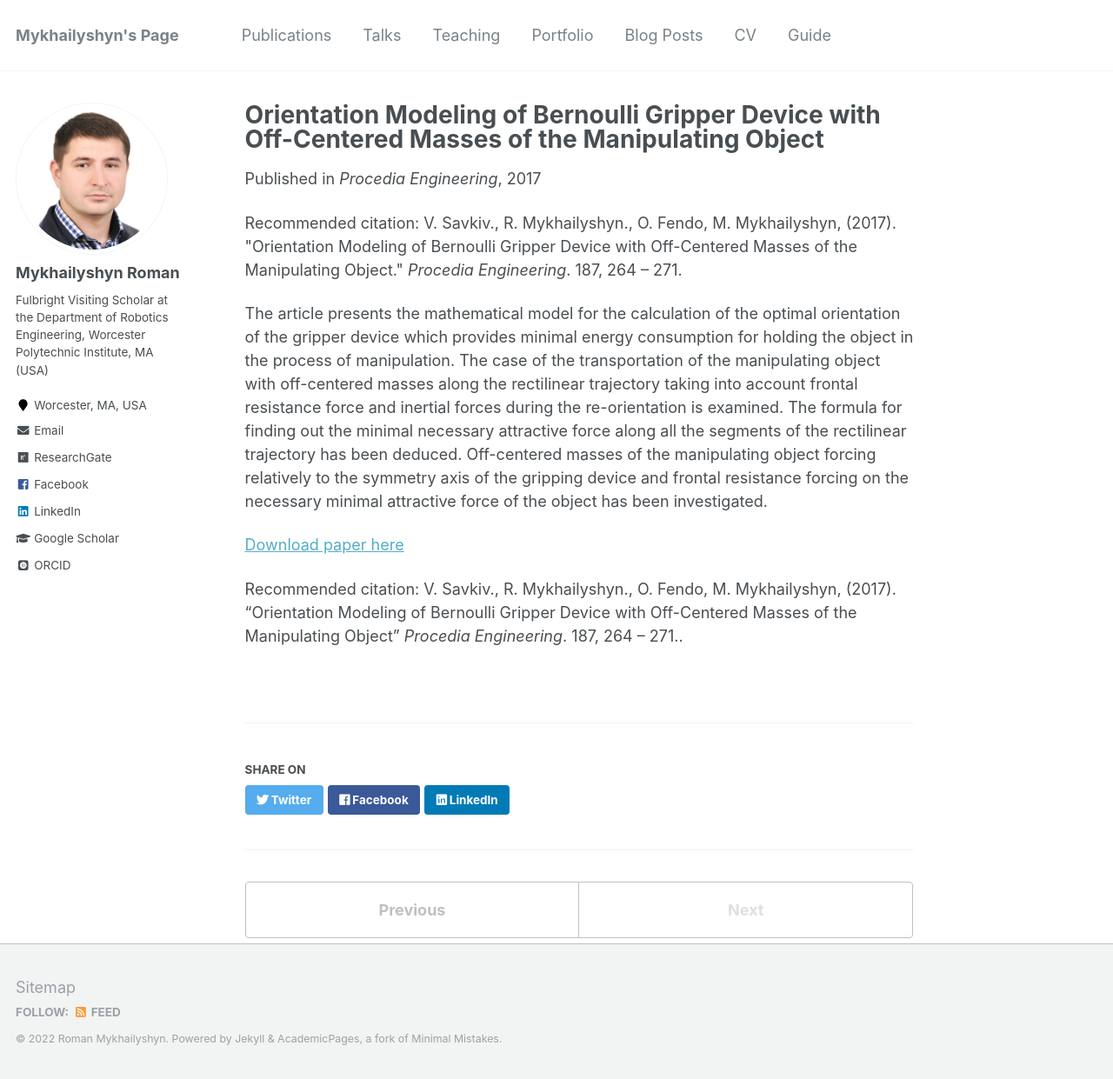
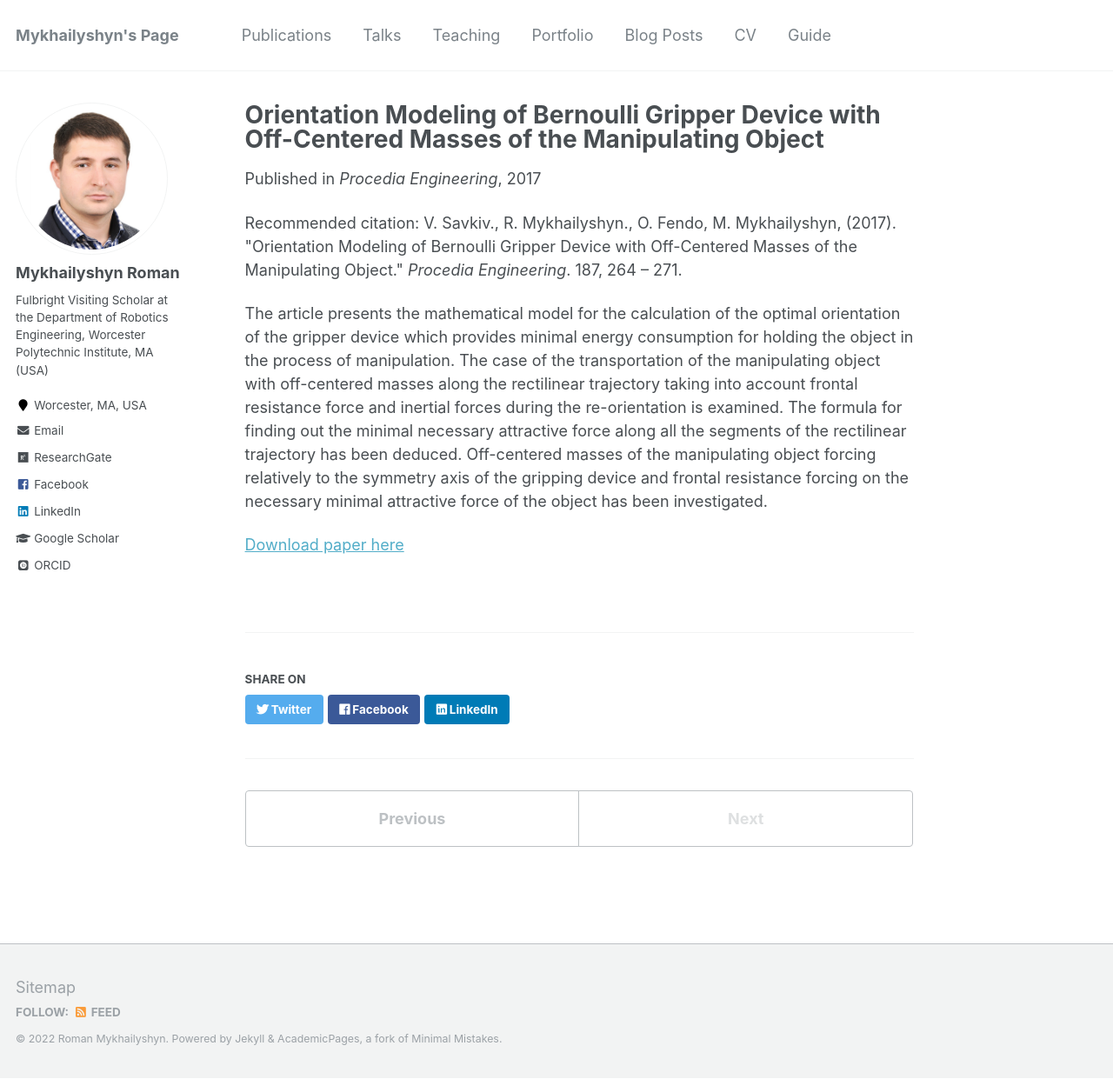
Before and after one commit to RomanMykhailyshyn/RomanMykhailyshyn.github.io, a Jekyll site: the page built from _publications/2017-Orientation Modeling of Bernoulli Gripper Device with Off-Centered Masses of the Manipulating Object-1.md, in a window 1280 px wide and 1241 px high. Shown: the whole window at 87% size. Built offline with Jekyll 4.4.1, drawn with Linux system fonts in a browser that asks for light colours; some web fonts are replaced.

Commit message:
Update 2017-Orientation Modeling of Bernoulli Gripper Device with Off-Centered Masses of the Manipulating Object-1.md

```diff
--- a/_publications/2017-Orientation Modeling of Bernoulli Gripper Device with Off-Centered Masses of the Manipulating Object-1.md
+++ b/_publications/2017-Orientation Modeling of Bernoulli Gripper Device with Off-Centered Masses of the Manipulating Object-1.md
@@ -11,5 +11,3 @@ citation: 'V. Savkiv., R. Mykhailyshyn., O. Fendo, M. Mykhailyshyn,  (2017). &qu
 The article presents the mathematical model for the calculation of the optimal orientation of the gripper device which provides minimal energy consumption for holding the object in the process of manipulation. The case of the transportation of the manipulating object with off-centered masses along the rectilinear trajectory taking into account frontal resistance force and inertial forces during the re-orientation is examined. The formula for finding out the minimal necessary attractive force along all the segments of the rectilinear trajectory has been deduced. Off-centered masses of the manipulating object forcing relatively to the symmetry axis of the gripping device and frontal resistance forcing on the necessary minimal attractive force of the object has been investigated.
 
 [Download paper here](https://www.sciencedirect.com/science/article/pii/S1877705817319045)
-
-Recommended citation: V. Savkiv., R. Mykhailyshyn., O. Fendo, M. Mykhailyshyn, (2017). "Orientation Modeling of Bernoulli Gripper Device with Off-Centered Masses of the Manipulating Object" <i>Procedia Engineering</i>. 187, 264 – 271..
```
